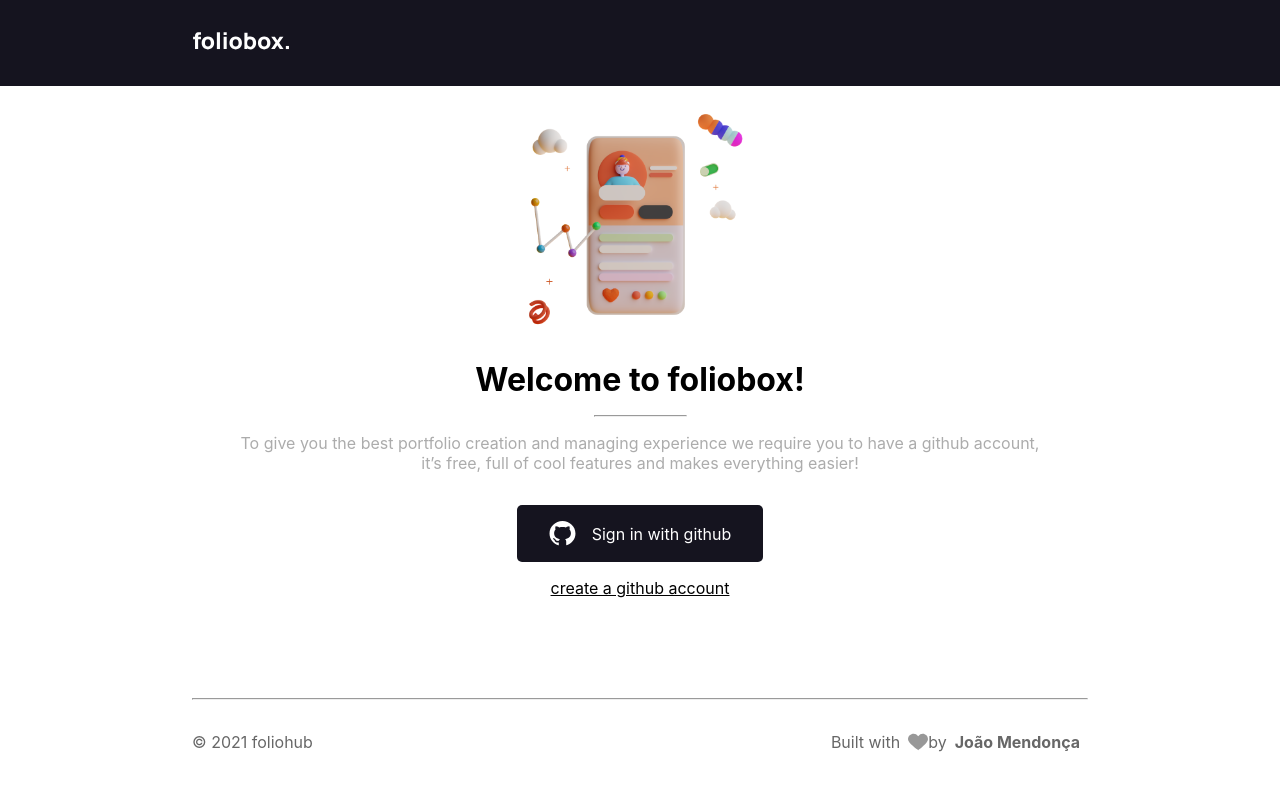
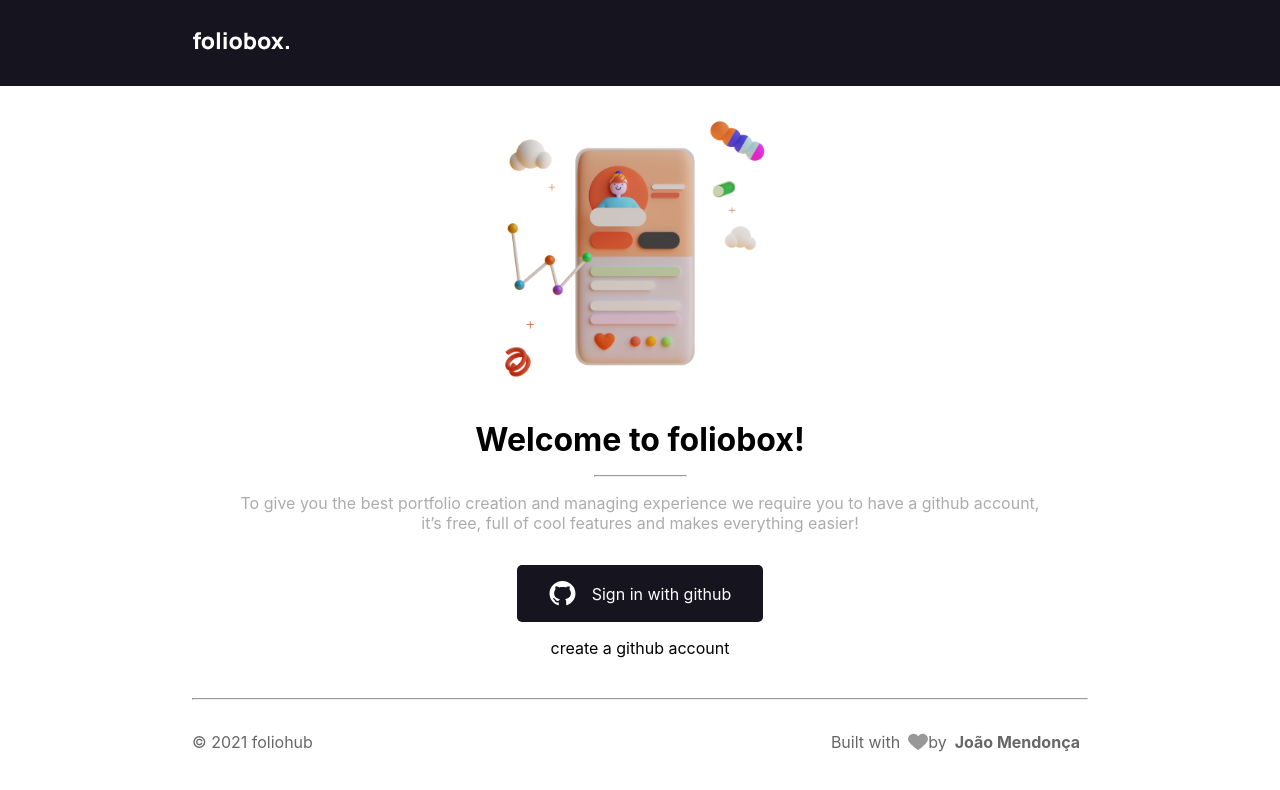
Before and after one commit to joaomendoncaa/foliobox-frontend, a Next.js app: page /signin in a window 1280 px wide. Shown: the top 790 px of the page. Built offline with nearby package versions, Linux system fonts and the light colour scheme.

Commit message:
Sign In Tweaks

```diff
--- a/styles/Home.js
+++ b/styles/Home.js
@@ -161,13 +161,17 @@
         a {
             font-weight: bold;
             margin-left: .5rem;
+
+            &:hover {
+                text-decoration: underline;
+            }
         }
     }
 
     @media (min-width: 600px) {}
     @media (min-width: 900px) {
         span {
-        font-size: .8rem;
+        font-size: 1rem;
         margin: 0 .5rem 0 0;
 
         a {
--- a/styles/SignIn.js
+++ b/styles/SignIn.js
@@ -26,7 +26,10 @@
     .create-github-account {
         margin-top: 1rem;
         cursor: pointer;
-        text-decoration: underline;
+
+        &:hover {
+            text-decoration: underline;
+        }
     }
 
     @media (min-width: 600px) {
@@ -54,6 +57,17 @@
     height: 35vh;
 
     position: relative;
+
+    @media (min-width: 600px) {}
+    @media (min-width: 900px) {
+        height: 40vh;
+    }
+    @media (min-width: 1200px) {
+        height: 42.5vh;
+    }
+    @media (min-width: 1800px) {
+        height: 47.5vh;
+    }
 `
 
 export const IconButton = styled.a`
```
